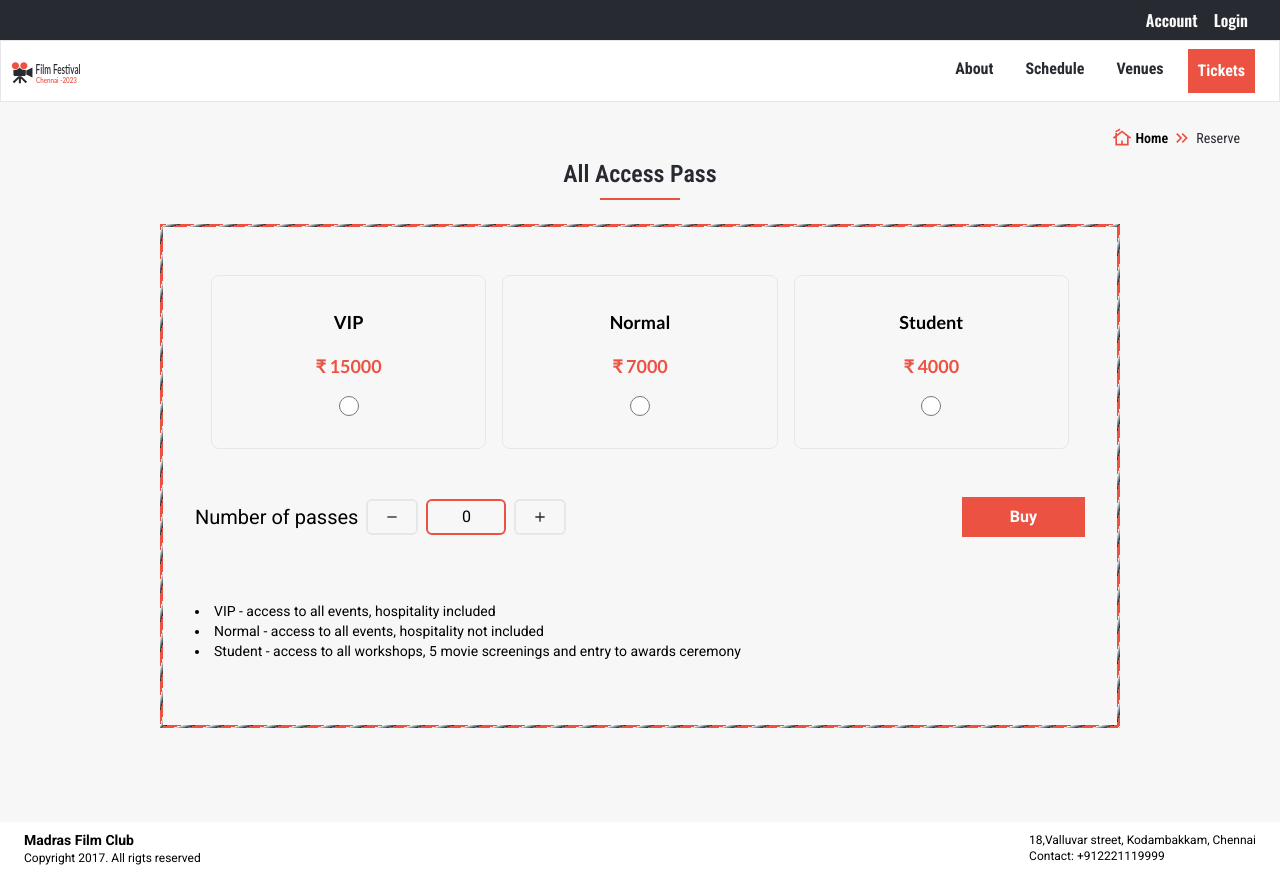
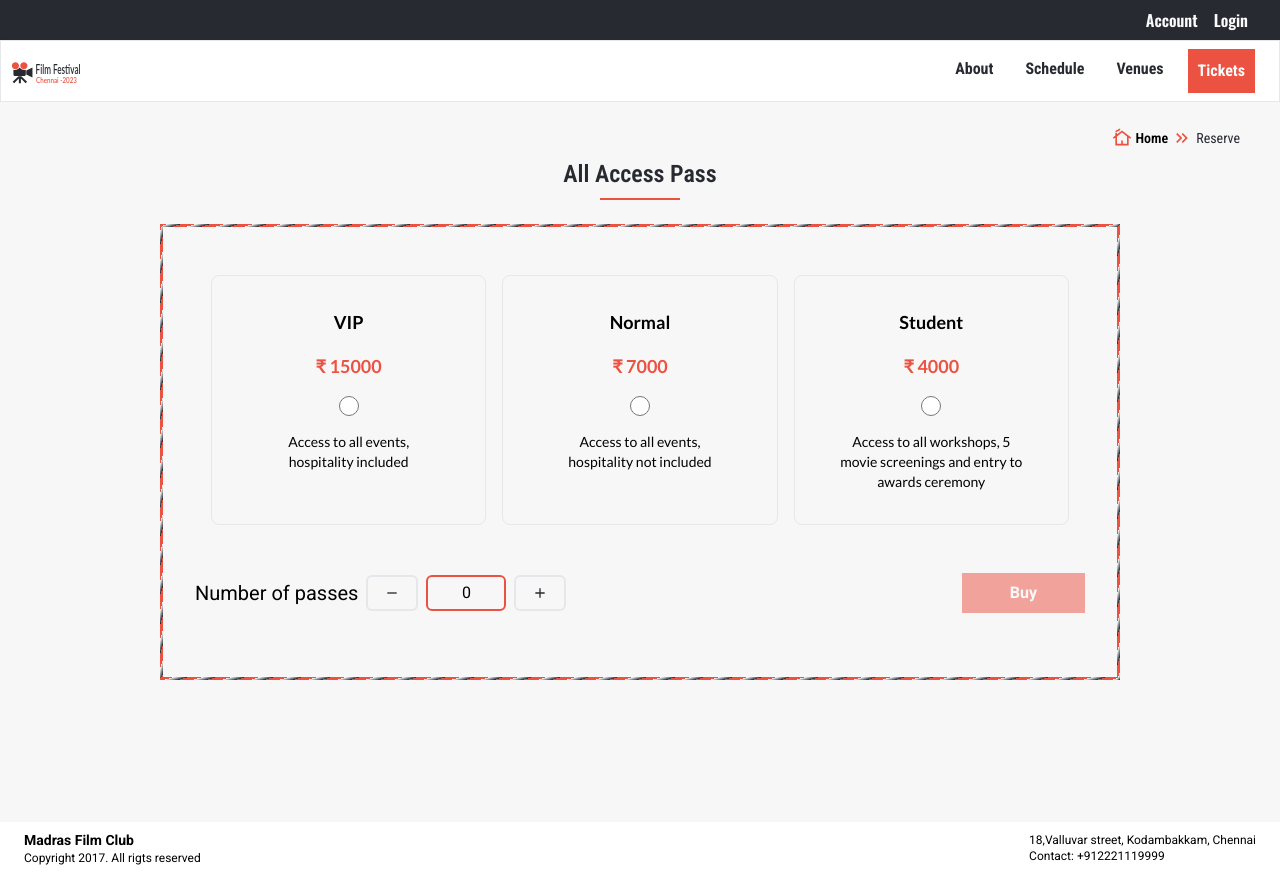
Before and after one commit to ram1117/filmfestival-v2-fe, a Next.js app: page /reserve in a window 1280 px wide. Built offline with nearby package versions, Linux system fonts and the light colour scheme.

Commit message:
enable disable plus minus buttons and buy button

```diff
--- a/src/components/ticketspage/AllAccessItem.tsx
+++ b/src/components/ticketspage/AllAccessItem.tsx
@@ -24,16 +24,21 @@ const AllAccessItem = ({
         className="font-lato flex flex-col items-center gap-2 lg:gap-4 w-full h-full py-4 lg:py-8"
       >
         <h4 className="text-sm lg:text-lg font-bold">{item.name}</h4>
+
         <h4 className="text-sm lg:text-lg font-semibold text-custom-red">
           ₹ {item.price}
         </h4>
+
         <input
           type="radio"
           checked={activeSelection === item.id}
           id={`access-item-${item.id}`}
           onChange={() => setActvieSelection(item.id as number)}
-          className={`h-3 w-3 lg:h-5 lg:w-5 ${activeRadioStyle}`}
+          className={`h-4 w-4 lg:h-5 lg:w-5 ${activeRadioStyle}`}
         />
+        <h5 className="w-11/12 md:w-2/3 text-center text-xxs md:text-sm hidden md:block">
+          {item.detail}
+        </h5>
       </label>
     </li>
   );
--- a/src/components/ticketspage/AllAccessSection.tsx
+++ b/src/components/ticketspage/AllAccessSection.tsx
@@ -1,7 +1,7 @@
 "use client";
 
 import { allAccessData, allAccessInfo } from "@/data/TicketsData";
-import { useState } from "react";
+import { useEffect, useState } from "react";
 import AllAccessItem from "./AllAccessItem";
 import ImageWrapper from "@/atoms/ImageWrapper";
 import PlusIcon from "@public/icons/icon-plus.svg";
@@ -17,6 +17,10 @@ const AllAccessSection = () => {
   const handlePlus = () => {
     if (quantity < 10) setQuantity((prev) => prev + 1);
   };
+
+  useEffect(() => {
+    setQuantity(0);
+  }, [activeSelection]);
 
   return (
     <section className="w-11/12 lg:w-3/4 max-w-[1248px] flex flex-col items-center striped-border p-4 lg:p-8">
@@ -38,6 +42,7 @@ const AllAccessSection = () => {
               className="p-1 px-4 rounded-md border-2"
               type="button"
               onClick={handleMinus}
+              disabled={quantity === 0}
             >
               <ImageWrapper
                 src={MinusIcon}
@@ -57,6 +62,7 @@ const AllAccessSection = () => {
               className="p-1 px-4 rounded-md border-2"
               type="button"
               onClick={handlePlus}
+              disabled={quantity === 10 || activeSelection === 0}
             >
               <ImageWrapper
                 src={PlusIcon}
@@ -68,12 +74,13 @@ const AllAccessSection = () => {
         </div>
         <button
           type="button"
-          className="bg-custom-red text-text-primary font-bild py-2 px-12 text-sm lg:text-base font-bold"
+          className="bg-custom-red text-text-primary font-bild py-2 px-12 text-sm lg:text-base font-bold disabled:opacity-50"
+          disabled={quantity === 0 || activeSelection === 0}
         >
           Buy
         </button>
       </div>
-      <ul className="w-full text-xs md:text-sm list-disc list-inside my-4 lg:my-8">
+      <ul className="w-full text-xs md:text-sm list-disc list-inside my-4 lg:my-8 md:hidden">
         {allAccessInfo.map((item) => (
           <li key={item.id}>{item.detail}</li>
         ))}
--- a/src/data/TicketsData.tsx
+++ b/src/data/TicketsData.tsx
@@ -4,18 +4,22 @@ const allAccessData = [
     name: "VIP",
     value: "vip",
     price: 15000,
+    detail: "Access to all events, hospitality included",
   },
   {
     id: 2,
     name: "Normal",
     value: "normal",
     price: 7000,
+    detail: "Access to all events, hospitality not included",
   },
   {
     id: 3,
     name: "Student",
     value: "student",
     price: 4000,
+    detail:
+      "Access to all workshops, 5 movie screenings and entry to awards ceremony",
   },
 ];
 
```
